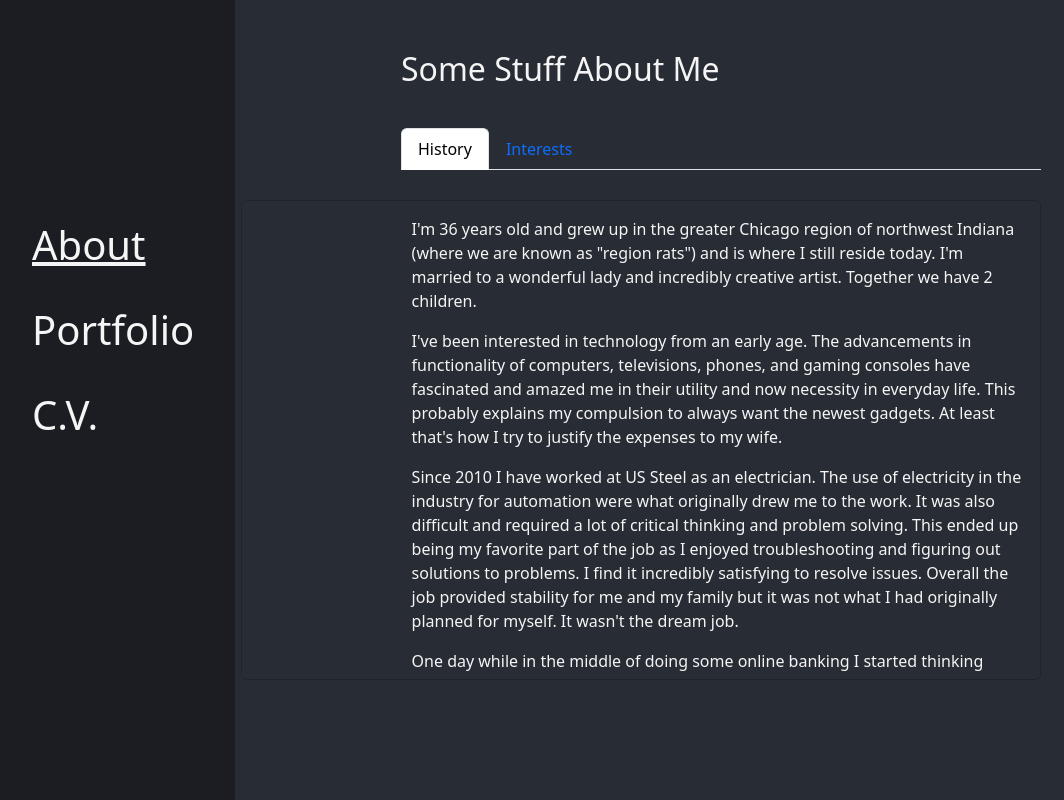
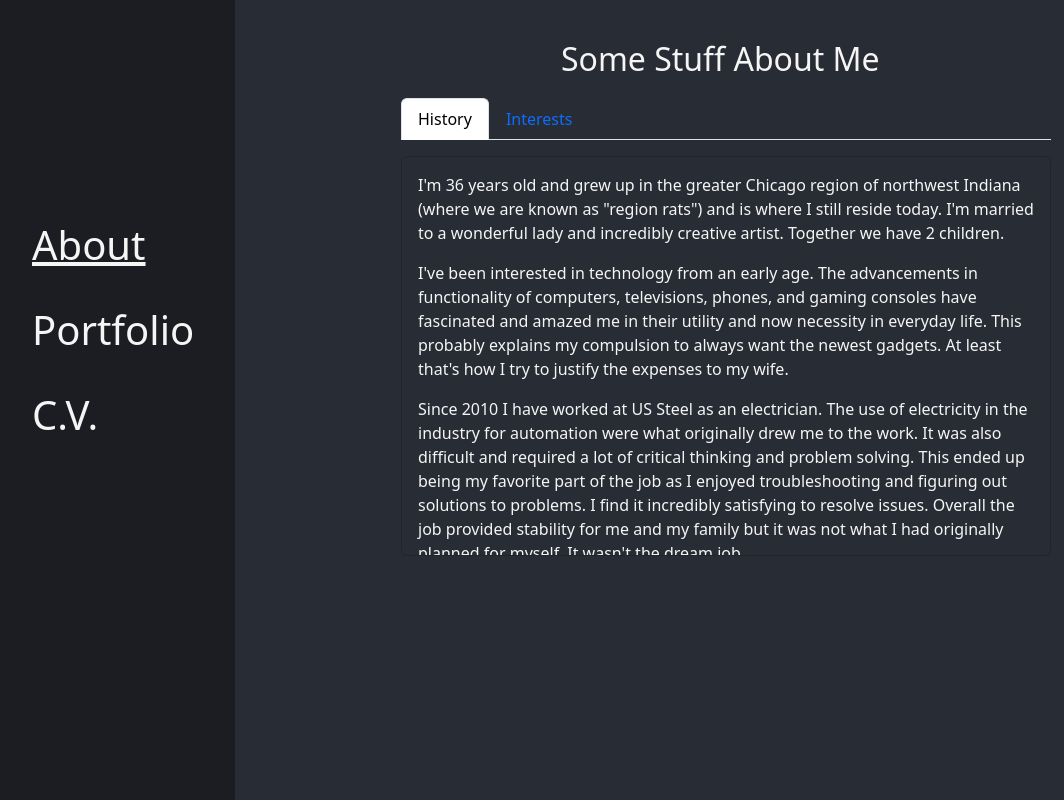
Before and after one commit to B0NG0FURY/b0ng0fury.github.io, a React (Create React App) app: page / in a window 1280 px wide. Both pictures are taken after a click on the button "About". Shown: the whole page, without its empty margins (15-1079 px from the left). Built offline with nearby package versions, Linux system fonts and the light colour scheme.

Commit message:
created Interests component and stubbed out carousel within it. Added Interests component to About container.

```diff
--- a/src/App.css
+++ b/src/App.css
@@ -91,18 +91,18 @@ body {
 
 .info-header {
   color: whitesmoke;
-  margin: 50px 0px 0px 160px;
+  margin: 0px 0px 20px 160px;
 }
 
 .jt-section {
   margin: 40px 0px 0px 160px;
-  width: 40rem;
+  /* width: 40rem; */
+  width: 650px;
 }
 
 .about-card {
-  padding-left: 15%;
-  margin-top: 30px;
-  max-height: 30rem;
+  max-height: 400px;
+  max-width: 650px;
   overflow-y: auto;
   background-color: #282c34;
 }
@@ -112,6 +112,20 @@ body {
   font-weight: bolder;
 }
 
+.interest-slides {
+  margin-top: 100px;
+  max-height: 350px;
+}
+
+.interest-slides img {
+  width: 200px;
+  height: 200px;
+}
+
+/* .carousel-inner img {
+  margin: auto;
+} */
+
 @keyframes App-logo-spin {
   from {
     transform: rotate(0deg);
--- /dev/null
+++ b/src/components/Interests.js
@@ -0,0 +1,43 @@
+import Carousel from 'react-bootstrap/Carousel';
+
+export default function Interests() {
+    return (
+        <Carousel interval="10000" className="interest-slides">
+            <Carousel.Item>
+                <img className="d-block w-100" alt="Music"/>
+                <Carousel.Caption>
+                    <h5>Music</h5>
+                    <p>Text goes here...</p>
+                </Carousel.Caption>
+            </Carousel.Item>
+            <Carousel.Item>
+                <img className="d-block w-100" alt="Movies"/>
+                <Carousel.Caption>
+                    <h5>Movies</h5>
+                    <p>Text goes here...</p>
+                </Carousel.Caption>
+            </Carousel.Item>
+            <Carousel.Item>
+                <img className="d-block w-100" alt="Onewheel"/>
+                <Carousel.Caption>
+                    <h5>Onewheel</h5>
+                    <p>Text goes here...</p>
+                </Carousel.Caption>
+            </Carousel.Item>
+            <Carousel.Item>
+                <img className="d-block w-100" alt="Travel"/>
+                <Carousel.Caption>
+                    <h5>Travel</h5>
+                    <p>Text goes here...</p>
+                </Carousel.Caption>
+            </Carousel.Item>
+            <Carousel.Item>
+                <img className="d-block w-100" alt="Video Games"/>
+                <Carousel.Caption>
+                    <h5>Video Games</h5>
+                    <p>Text goes here...</p>
+                </Carousel.Caption>
+            </Carousel.Item>
+        </Carousel>
+    )
+}
--- a/src/containers/AboutContainer.js
+++ b/src/containers/AboutContainer.js
@@ -1,20 +1,20 @@
 import React, { Component } from 'react';
 import Tabs from 'react-bootstrap/Tabs';
 import Tab from 'react-bootstrap/Tab';
-import Card from 'react-bootstrap/Card';
 import History from '../components/History';
+import Interests from '../components/Interests';
 
 class AboutComponent extends Component {
     render() {
         return(
-            <section>
+            <section className="jt-section">
                 <h2 className="info-header">Some Stuff About Me</h2>
-                <Tabs defaultActiveKey="history" className="mb-3 jt-section">
+                <Tabs defaultActiveKey="history" className="mb-3">
                     <Tab eventKey="history" title="History">
                         <History />
                     </Tab>
                     <Tab eventKey="interests" title="Interests">
-
+                        <Interests />
                     </Tab>
                 </Tabs>
             </section>
```
